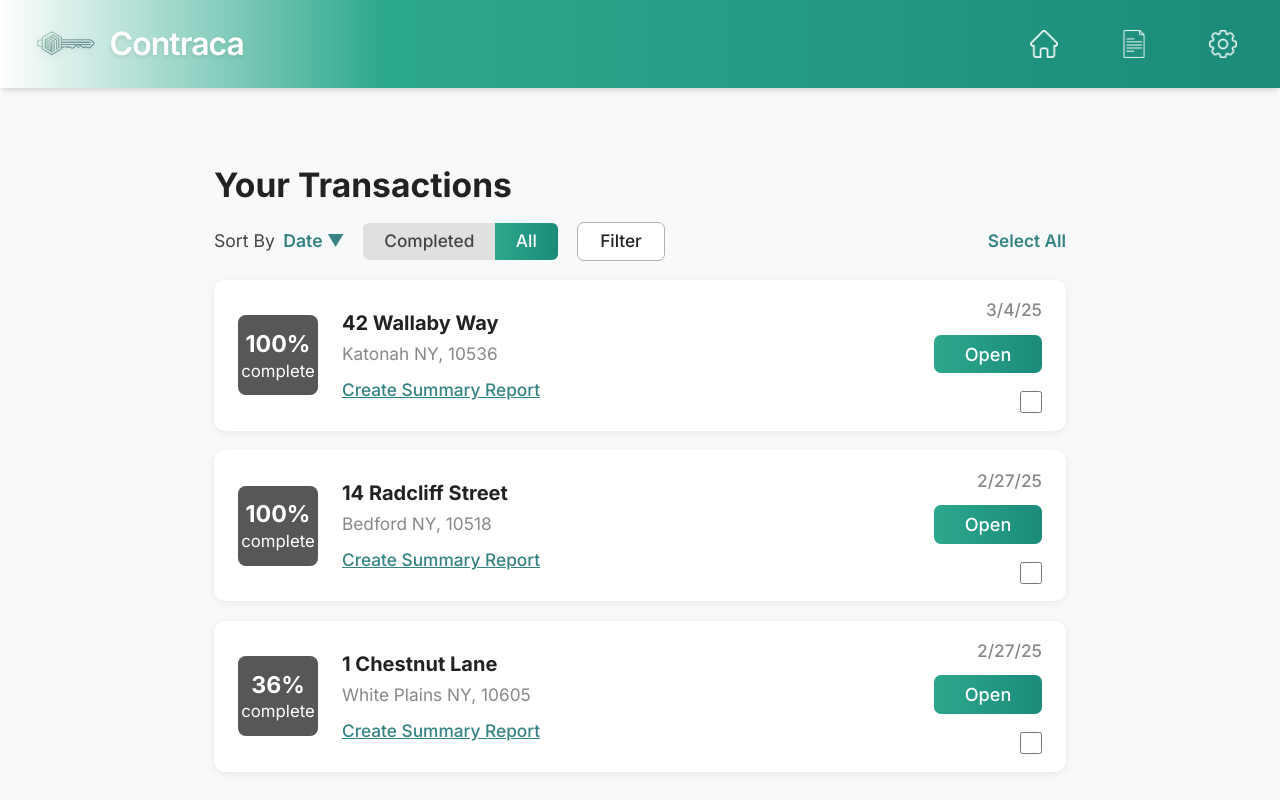
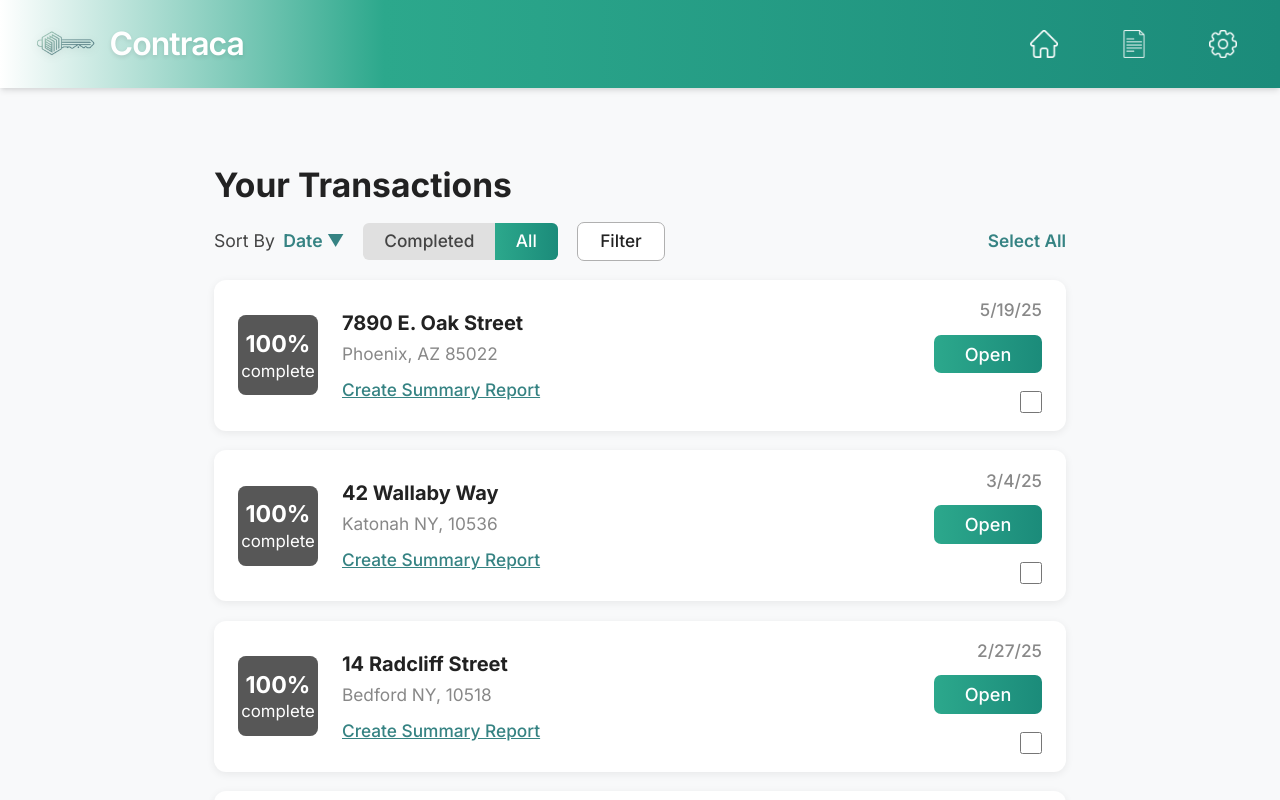
Before and after one commit to fyanez1/Contraca-demo, a Vue app: page /transactions in a window 1280 px wide. Shown: the top 800 px of the page. Built offline with nearby package versions, Linux system fonts and the light colour scheme; no server answers; grey boxes are pictures that could not be loaded.

Commit message:
add arizona transaction

```diff
--- a/client/views/TransactionsView.vue
+++ b/client/views/TransactionsView.vue
@@ -45,6 +45,7 @@ const router = useRouter();
 const statusFilter = ref('All');
 
 const transactions = ref([
+  { id: 'TXN-000', client: 'Acme Corp', property: '7890 E. Oak Street', address: 'Phoenix, AZ 85022', completion: 100, date: '5/19/25' },
   { id: 'TXN-001', client: 'John Doe', property: '42 Wallaby Way', address: 'Katonah NY, 10536', completion: 100, date: '3/4/25' },
   { id: 'TXN-002', client: 'Jane Smith', property: '14 Radcliff Street', address: 'Bedford NY, 10518', completion: 100, date: '2/27/25' },
   { id: 'TXN-003', client: 'Acme Corp', property: '1 Chestnut Lane', address: 'White Plains NY, 10605', completion: 36, date: '2/27/25' },
```
